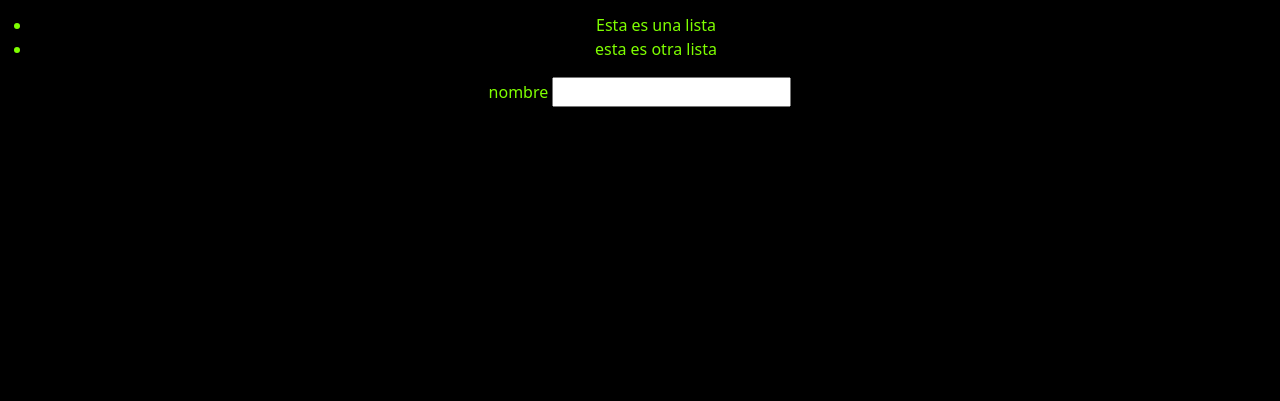
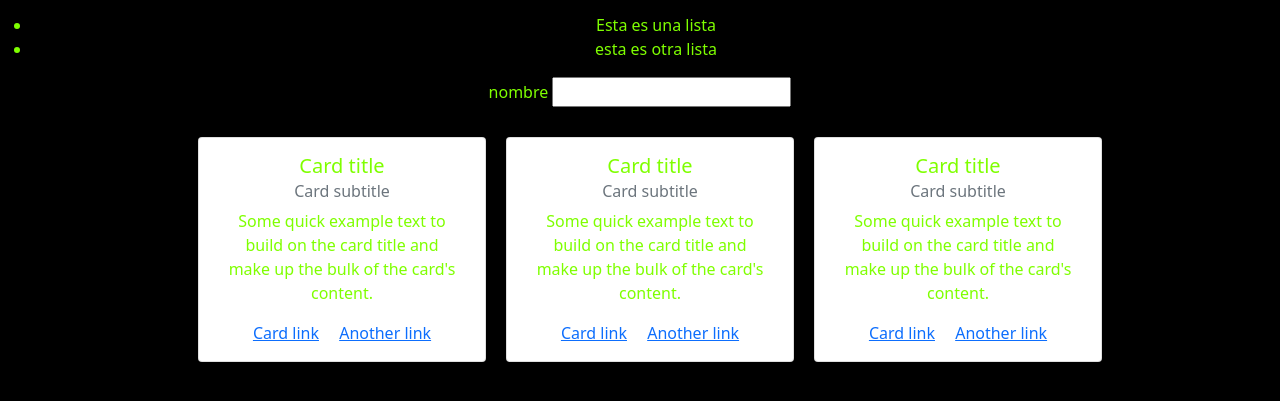
Before and after one commit to Josuefernandezzt/Hyperblog, a plain HTML site: page index.html in a window 1280 px wide. Shown: the part 139-540 px from the top of the page. Drawn offline with nearby package versions, Linux system fonts and the light colour scheme.

Commit message:
Agregando cartas al archivo

```diff
--- a/index.html
+++ b/index.html
@@ -50,6 +50,35 @@
         <input type="text" name="nombre" id="">
     </form>
 
+    <div class="row  d-flex justify-content-center ">
+      <div class="card mr-5" style="width: 18rem;">
+        <div class="card-body">
+          <h5 class="card-title">Card title</h5>
+          <h6 class="card-subtitle mb-2 text-muted">Card subtitle</h6>
+          <p class="card-text">Some quick example text to build on the card title and make up the bulk of the card's content.</p>
+          <a href="#" class="card-link">Card link</a>
+          <a href="#" class="card-link">Another link</a>
+        </div>
+      </div>
+      <div class="card" style="width: 18rem;">
+        <div class="card-body ">
+          <h5 class="card-title">Card title</h5>
+          <h6 class="card-subtitle mb-2 text-muted">Card subtitle</h6>
+          <p class="card-text">Some quick example text to build on the card title and make up the bulk of the card's content.</p>
+          <a href="#" class="card-link">Card link</a>
+          <a href="#" class="card-link">Another link</a>
+        </div>
+      </div>
+      <div class="card" style="width: 18rem;">
+        <div class="card-body">
+          <h5 class="card-title">Card title</h5>
+          <h6 class="card-subtitle mb-2 text-muted">Card subtitle</h6>
+          <p class="card-text">Some quick example text to build on the card title and make up the bulk of the card's content.</p>
+          <a href="#" class="card-link">Card link</a>
+          <a href="#" class="card-link">Another link</a>
+        </div>
+      </div>
+    </div>
 
 </body>
 </html>
--- a/styles.css
+++ b/styles.css
@@ -10,3 +10,6 @@ body{
 .nav-item{
     margin-right: 80px;
 }
+.card{
+    margin: 30px 0 0 20px;
+}
```
